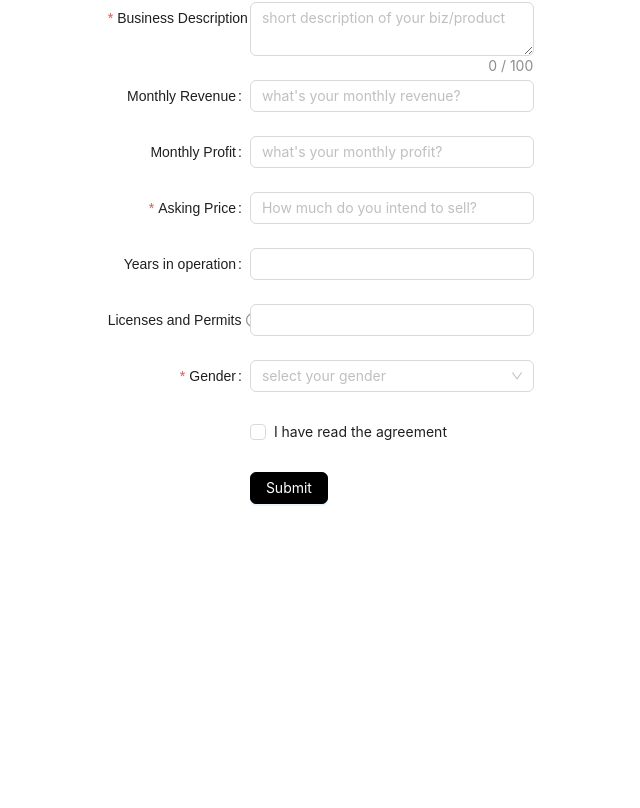
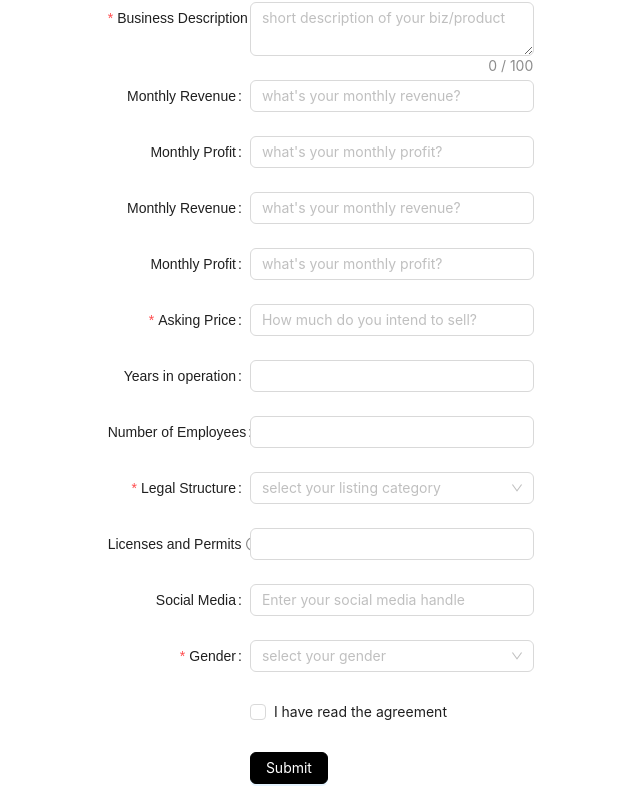
Before and after one commit to haraphat01/bizzconnect, a Next.js app: page /listing in a window 1280 px wide. Shown: the part 596-1404 px from the top of the page, without its empty margins (319-959 px from the left). Before the commit the page ends 1124 px from the top, so only its background shows below. Built offline with nearby package versions, Linux system fonts and the light colour scheme; no server answers.

Commit message:
updated the market place with the available listingd

```diff
--- a/components/Layout.js
+++ b/components/Layout.js
@@ -1,5 +1,6 @@
 import React from 'react';
 import Navbar from '../components/navbar';
+import Market from "../pages/marketplace/index"
 
 
 const Layout = ({ children }) => {
--- a/components/navbar.js
+++ b/components/navbar.js
@@ -10,10 +10,10 @@ import { Button, FloatButton } from "antd";
 
 const Navbar = () => {
   const { status, data: session } = useSession();
-  console.log(status)
   const navigation = [
     "Product",
     "Company",
+    "Marketplace"
 
   ];
 
@@ -81,9 +81,19 @@ const Navbar = () => {
                         {item}
                       </Link>
                     ))}
-                    <Link href="/" className="w-full px-6 py-2 mt-3 text-center text-white bg-indigo-600 rounded-md lg:ml-5">
-                      Get Started
-                    </Link>
+                    {status === "authenticated" ? (
+                      <>
+
+                        <button onClick={() => signOut()} className="px-6 py-2 text-white bg-red-500  rounded-md md:ml-5">Log out</button>
+                      </>
+                    ) : (
+                      <>
+                        <Button onClick={() => signIn("google")} className="px-6 py-2 text-white bg-indigo-500 rounded-md md:ml-5">
+                          Log in
+                        </Button>
+
+                      </>
+                    )}
                   </>
                 </Disclosure.Panel>
               </div>
--- a/components/products.js
+++ b/components/products.js
@@ -4,11 +4,11 @@ import { Card, Carousel, Button } from 'antd';
 const { Meta } = Card;
 import { ChevronDownIcon } from "@heroicons/react/20/solid";
 import userTwoImg from "../public/img/user2.jpg";
+import Link from "next/link";
 
 const products = [
     {
         name: "Product 1",
-
         price: "$1000",
         location: "New York",
         revenue: "$5000",
@@ -17,7 +17,6 @@ const products = [
     },
     {
         name: "Product 2",
-
         price: "$1500",
         location: "San Francisco",
         revenue: "$7000",
@@ -26,20 +25,20 @@ const products = [
     },
     {
         name: "Product 2",
-
         price: "$1500",
         location: "San Francisco",
         revenue: "$7000",
         amount: 8,
         description: "Ut enim ad minim veniam, quis nostrud exercitation ullamco laboris nisi ut aliquip ex ea commodo consequat."
-    }
+    },
+
 
 ];
 export const Products = () => {
 
     return (
         <div >
-            <div className="flex flex-wrap justify-center sm:space-x-7 sm:space-y-7">
+            <div className="flex flex-wrap justify-center ">
 
                 {products.map((product, index) => (
                     <div key={index} className=" lg:w-1/4 md:w-1/2 sm:w-full">
@@ -62,9 +61,11 @@ export const Products = () => {
 
             </div>
             <div className="flex justify-center mt-4">
-                <Button className="">
-                    Explore marketplace
-                </Button>
+                <Link href="/marketplace">
+                    <Button className="m-5">
+                        Explore marketplace
+                    </Button>
+                </Link>
             </div>
         </div>
     );
--- a/pages/api/listingApi.js
+++ b/pages/api/listingApi.js
@@ -2,14 +2,26 @@ import { MongoClient } from 'mongodb';
 const handler = async (req, res) => {
   if (req.method === 'POST') {
     const data = req.body;
-    const client = await MongoClient.connect(process.env.MONGODB_KEY);;
+    const client = await MongoClient.connect(process.env.MONGODB_KEY);
     const db = client.db();
     const listingsCollection = db.collection('listings');
     const result = await listingsCollection.insertOne(data);
     client.close();
     res.status(201).json({ message: 'Listing submitted successfully' });
+  } else if (req.method === 'GET') {
+    try {
+      const client = await MongoClient.connect(process.env.MONGODB_KEY);
+      const db = client.db("test");
+      const listingsCollection = db.collection('listings');
+      const listings = await listingsCollection.find({}).toArray();
+      client.close();
+      res.status(200).json(listings);
+    } catch (error) {
+      res.status(500).json({ message: 'Error fetching listings', error: error.message });
+    }
   } else {
-    res.status(405).json({ message: 'We only support POST' });
+    res.status(405).json({ message: 'We only support POST and GET' });
   }
 };
+
 export default handler;
--- /dev/null
+++ b/pages/api/productsApi.js
@@ -0,0 +1,20 @@
+import { MongoClient } from 'mongodb';
+
+export default async function handler(req, res) {
+  if (req.method === 'GET') {
+    try {
+      const uri = await  MongoClient.connect(process.env.MONGODB_KEY);
+      const client = new MongoClient(uri, { useNewUrlParser: true, useUnifiedTopology: true });
+      await client.connect();
+      const database = client.db();
+      const collection = database.collection('listings');
+      const listings = await collection.find({}).toArray();
+      await client.close();
+      res.status(200).json(listings);
+    } catch (error) {
+      res.status(500).json({ message: 'Internal Server Error' });
+    }
+  } else {
+    res.status(405).json({ message: 'Method Not Allowed' });
+  }
+}
--- a/pages/api/restricted.js
+++ /dev/null
@@ -1,17 +0,0 @@
-import { getServerSession } from "next-auth/next"
-import { authOptions } from "./auth/[...nextauth]"
-
-export default async (req, res) => {
-  const session = await getServerSession(req, res, authOptions)
-
-  if (session) {
-    res.send({
-      content:
-        "This is protected content. You can access this content because you are signed in.",
-    })
-  } else {
-    res.send({
-      error: "You must be signed in to view the protected content on this page.",
-    })
-  }
-}
--- a/pages/index.js
+++ b/pages/index.js
@@ -29,7 +29,7 @@ const Home = () => {
 
       <Hero />
       <SectionTitle
-        title="Recently business available for sale"
+        title="Recently listed business"
         >
       </SectionTitle>
     <Products/>
--- a/pages/listing/index.js
+++ b/pages/listing/index.js
@@ -288,6 +288,35 @@ const App = () => {
 
                         </Form.Item>
                         <Form.Item
+                            name="Total Revenue"
+                            label="Monthly Revenue"
+                            rules={[
+                                {
+                                    required: false,
+                                    message: 'Please input website!',
+                                },
+                            ]}
+                        >
+
+                            <Input placeholder="what's your monthly revenue?" />
+
+
+                        </Form.Item>
+                        <Form.Item
+                            name="Total Profit"
+                            label="Monthly Profit"
+                            rules={[
+                                {
+                                    required: false,
+                                    message: 'Please input profit!',
+                                },
+                            ]}
+                        >
+
+                            <Input placeholder="what's your monthly profit?" />
+
+                        </Form.Item>
+                        <Form.Item
                             name="Asking Price"
                             label="Asking Price"
                             required="true"
@@ -317,6 +346,38 @@ const App = () => {
 
                         </Form.Item>
                         <Form.Item
+                            name="Number of Employees"
+                            label="Number of Employees"
+                            rules={[
+                                {
+                                    required: false,
+                                    message: 'Indicate the current number of employees',
+                                },
+                            ]}
+                        >
+
+                            <Input />
+
+                        </Form.Item>
+                        <Form.Item
+                            name="Legal Structure"
+                            label="Legal Structure"
+                            rules={[
+                                {
+                                    required: true,
+                                    message: 'Specify the legal structure of the business',
+                                },
+                            ]}
+                        >
+                            <Select placeholder="select your listing category">
+                                <Option value="physical">Sole Proprietorship</Option>
+                                <Option value="online">Partnership</Option>
+                                <Option value="software">Limited Liability Company (LLC)</Option>
+                                <Option value="idea">Corporation</Option>
+                                <Option value="idea">Nonprofit Corporation</Option>
+                            </Select>
+                        </Form.Item>
+                        <Form.Item
                             name="Licenses and Permits"
                             label="Licenses and Permits"
                             tooltip="Outline any licenses or permits required for the operation of the business."
@@ -329,6 +390,15 @@ const App = () => {
                         >
 
                             <Input />
+
+                        </Form.Item>
+                        <Form.Item
+                            name="Social Media"
+                            label="Social Media"
+
+                        >
+
+                            <Input placeholder="Enter your social media handle" />
 
                         </Form.Item>
 
--- /dev/null
+++ b/pages/marketplace/index.js
@@ -0,0 +1,63 @@
+"use client"
+import Layout from "../../components/Layout"
+import { useEffect, useState } from "react";
+import React from 'react';
+import { Card } from 'antd';
+const { Meta } = Card;
+
+
+
+
+const Home = () => {
+    const [listings, setListings] = useState([]);
+
+    useEffect(() => {
+        const fetchData = async () => {
+          try {
+            const response = await fetch('/api/listingApi', {
+              method: 'GET',
+            });
+
+            if (!response.ok) {
+              throw new Error('Failed to fetch data');
+            }
+
+            const data = await response.json();
+            setListings(data);
+          } catch (error) {
+            console.error('Error fetching data:', error.message);
+          }
+        };
+
+        fetchData();
+      }, [])
+console.log(listings)
+    return (
+        <Layout>
+           <div className="flex flex-wrap justify-center ">
+
+{listings.map((listing, index) => (
+    <div key={index} className=" lg:w-1/4 md:w-1/2 sm:w-full">
+        <div className="">
+
+            <Card
+                hoverable
+                style={{ width: 240 }}
+
+            >
+                <p><strong>Industry:</strong> {listing.data?.industry}</p>
+                <p><strong>Category:</strong> {listing.data?.category}</p>
+                <p><strong>Business Description:</strong> {listing.data?.["Business Description"]}</p>
+                <p><strong>Monthly Revenue:</strong> {listing.data?.["Monthly Revenue"]}</p>
+                <p><strong>Monthly Profit:</strong> {listing.data?.["Monthly Profit"]}</p>
+                <p><strong>Asking Price:</strong> {listing.data?.["Asking Price"]}</p>
+            </Card>
+        </div>
+    </div>
+))}
+
+</div>
+        </Layout>
+    )
+}
+export default Home
```
